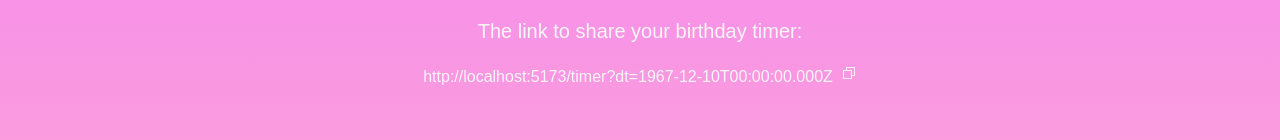
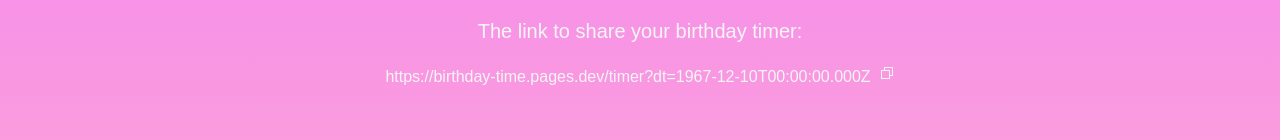
Before and after one commit to Anvarys/birthday-timer, a React (Vite) app: page / in a window 1280 px wide. Both pictures are taken after a click on the button "10". Shown: the part 512-652 px from the top of the page. Built offline with nearby package versions, Linux system fonts and the light colour scheme.

Commit message:
modified domain in the url

```diff
--- a/src/Editor.tsx
+++ b/src/Editor.tsx
@@ -58,10 +58,10 @@ return (<div className="w-[100%] h-[100%] flex flex-col items-center p-5 gap-5 t
   <>
     <Label className="text-xl">The link to share your birthday timer:</Label>
     <div className="flex flex-row item-center gap-2 cursor-pointer" onClick={() => {
-      navigator.clipboard.writeText(`http://localhost:5173/${getLink()}`)
+      navigator.clipboard.writeText(`https://birthday-time.pages.dev/${getLink()}`)
       toast("Copied!")
     }}>
-    <span>http://localhost:5173/{getLink()}</span>
+    <span>https://birthday-time.pages.dev/{getLink()}</span>
     <div><CopyIcon /></div>
     </div>
   </>
```
